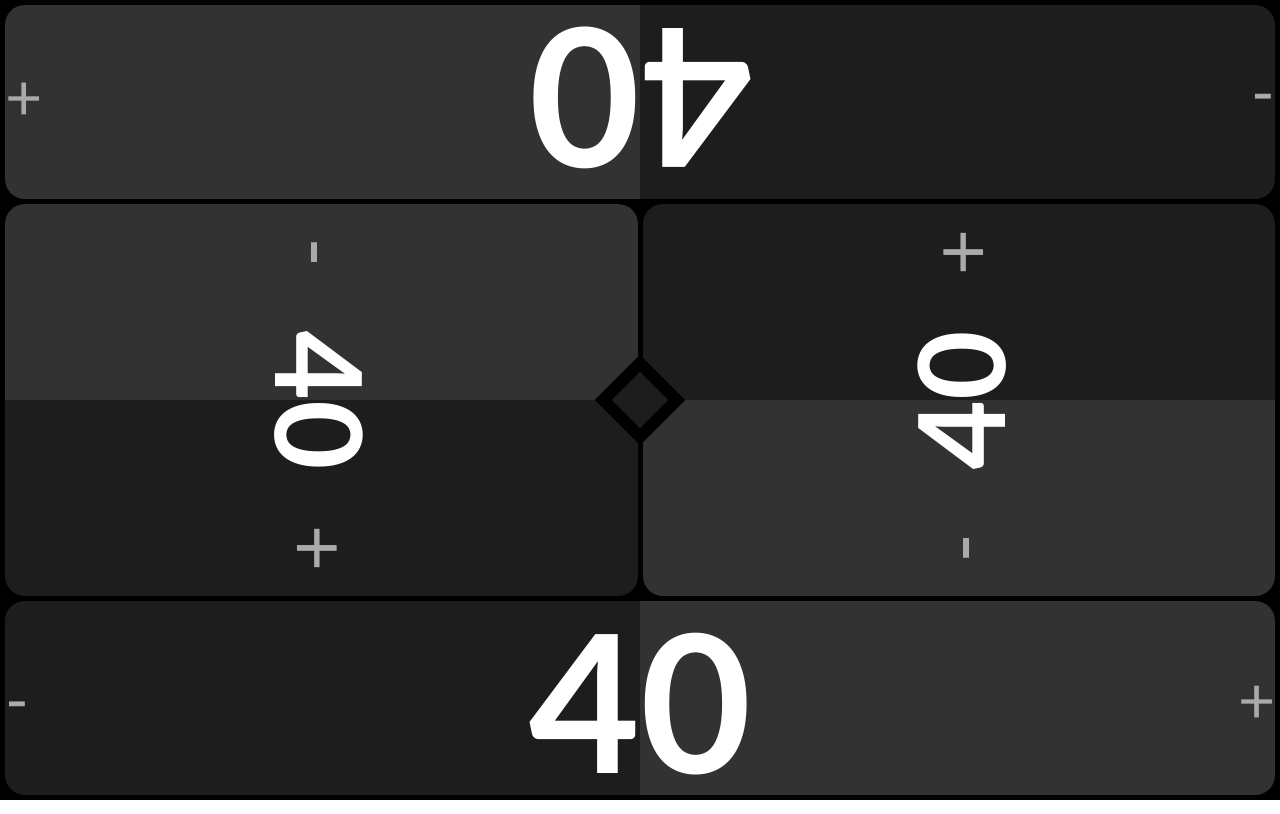
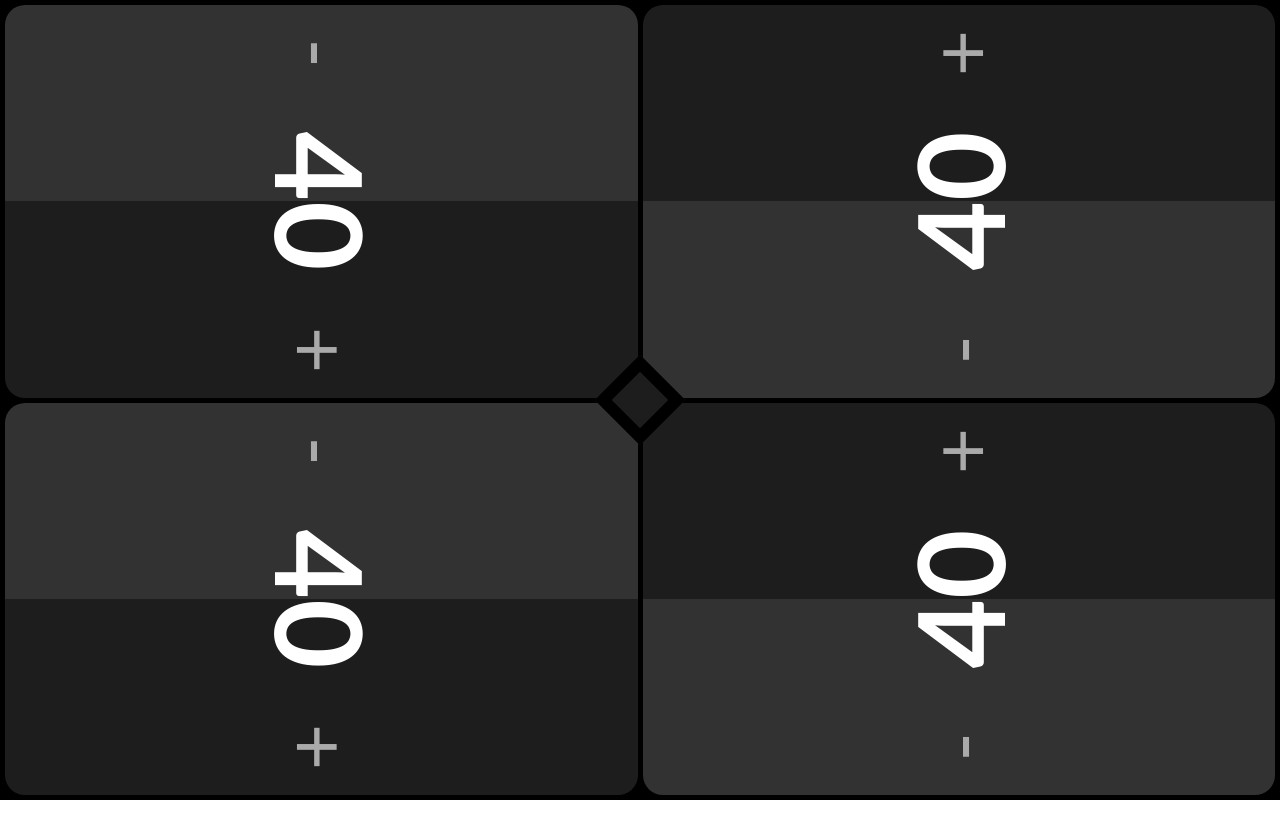
Before and after one commit to mtgrekindled/mtgrekindled.github.io, a website: page index.html in a window 1280 px wide. Drawn offline with Linux system fonts and the light colour scheme.

Commit message:
layout switcher works

```diff
--- a/script.js
+++ b/script.js
@@ -75,6 +75,7 @@
 
         const startingLife = player.startingLife || 40;
         contentEl.innerHTML += `<p class="life-total rotate-${playerDirection}">${startingLife}</p>`;
+        // contentEl.innerHTML += `<div class="spacer"></div>`;
 
         if (playerDirection == "bottom" || playerDirection == "left") {
             contentEl.innerHTML += `<p class="symbol small rotate-${playerDirection}">+</p>`;
@@ -102,6 +103,8 @@
 
         if (playerDirection == "left" || playerDirection == "right") {
             contentEl.classList.add("flex-col");
+        } else {
+            contentEl.classList.add("flex-row");
         }
 
         contentEl.innerHTML += `<div class="${loseLifeClass} clickable" onclick="incrementLife('${id}', -1)"></div>
@@ -131,7 +134,7 @@
     }
 }
 
-function paintSetting(setting, playerId) {
+function paintSetting(setting, playerId, settingIndex) {
     const settingEl = document.createElement("div");
     settingEl.classList.add("player");
     settingEl.id = `setting-${setting.label}`;
@@ -151,7 +154,7 @@
     if (setting.render) {
         contentEl.appendChild(setting.render);
     }
-    contentEl.innerHTML += `<p class="life-total small word-wrap rotate-bottom">${setting.label || "[no label]"}</p>`;
+    contentEl.innerHTML += `<p class="life-total small word-wrap rotate-bottom">${setting.label}</p>`;
 
     if (isSplit) {
         contentEl.innerHTML += `<p class="symbol small rotate-bottom">></p>`;
@@ -159,8 +162,9 @@
         <div class="right clickable" onclick="${setting.onRight}"></div>`;
     } else if (setting.onclick) {
         contentEl.innerHTML += `<div class="full clickable" onclick="${setting.onclick}"></div>`;
+    } else if (setting.children) {
+        contentEl.innerHTML += `<div class="full clickable" onclick="currentSetting.push(${settingIndex}),paintSettings(settings, settingLayout)"></div>`;
     }
-
     return settingEl;
 }
 
@@ -179,7 +183,7 @@
     settingsContainerEl.style.gridTemplateAreas = layout.gridTemplateAreas;
     settingsContainerEl.innerHTML = "";
 
-    subSettings = getAtPosition(settings, currentSetting);
+    subSettings = getAtPosition(settings, currentSetting).children;
 
     const playerIds = Object.keys(layout.players);
     const availableSpace = playerIds.length;
@@ -187,12 +191,19 @@
         for (let i = 0; i < subSettings.length; i++) {
             const id = playerIds[i];
             const setting = subSettings[i];
-            const child = paintSetting(setting, id);
+            const child = paintSetting(setting, id, i);
             settingsContainerEl.appendChild(child);
         }
         if (currentSetting.length == 0) {
-            const id = playerIds[availableSpace - 1];
-            const child = paintSetting(exitSetting, id);
+            i = availableSpace - 1;
+            const id = playerIds[i];
+            const child = paintSetting(exitSetting, id, i);
+            settingsContainerEl.appendChild(child);
+        }
+        if (currentSetting.length > 0) {
+            i = availableSpace - 1;
+            const id = playerIds[i];
+            const child = paintSetting(backSetting, id, i);
             settingsContainerEl.appendChild(child);
         }
     }
@@ -200,6 +211,11 @@
 
 function backSettings() {
     currentSetting.pop();
+    paintSettings(settings, settingLayout);
+}
+
+function resetSettings() {
+    currentSetting = [];
     paintSettings(settings, settingLayout);
 }
 
@@ -228,21 +244,23 @@
     const layout = layouts[i];
     const setting = {
         render: paintMiniLayout(layout),
-        label: "layout",
+        label: "",
+        onclick: `layout = layouts[${i}], init(layout), toggleSettings();`,
     };
     layoutSettings.push(setting);
 }
 
-const settings = [
-    { label: "change layout", children: layoutSettings },
-    { label: "restart game" },
-    layoutSettings[1],
-];
+const settings = {
+    children: [
+        { label: "change layout", children: layoutSettings },
+        { label: "restart game" },
+    ],
+};
 let currentSetting = [];
-const exitSetting = { label: "Exit", onclick: "toggleSettings()" };
-const backSetting = { label: "Back", onclick: "backSettings()" };
+const exitSetting = { label: "exit settings", onclick: "toggleSettings()" };
+const backSetting = { label: "back", onclick: "backSettings()" };
 
-const settingLayout = layouts[0]
-const layout = layouts[1];
+const settingLayout = layouts[0];
+let layout = layouts[0];
 init(layout);
 paintSettings(settings, settingLayout);
--- a/styles.css
+++ b/styles.css
@@ -174,10 +174,14 @@
 
     display: flex;
     flex-direction: row;
-    justify-content: space-between;
+    justify-content: space-around;
     align-items: center;
 
     overflow: hidden;
+}
+
+.spacer {
+    flex: 1;
 }
 
 .content p {
@@ -217,7 +221,7 @@
 
 .player p.small {
     font-size: 25px;
-    font-size: 5vw;
+    font-size: 10vw;
 
     font-weight: normal;
     font-weight: 400;
@@ -282,10 +286,12 @@
 
 .flex-col {
     flex-direction: column;
+    justify-content: space-between;
 }
 
 .flex-row {
     flex-direction: row;
+    justify-content: space-around;
 }
 
 .dark-right {
```
